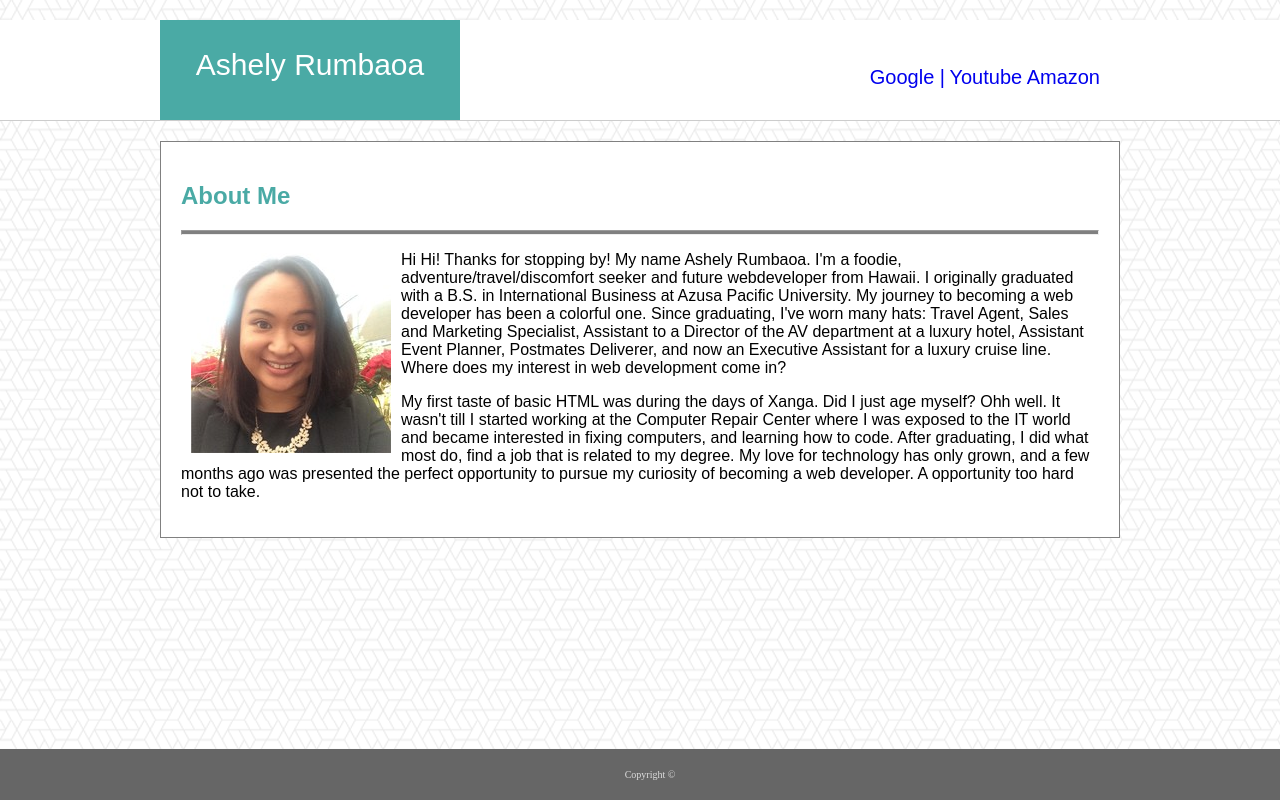
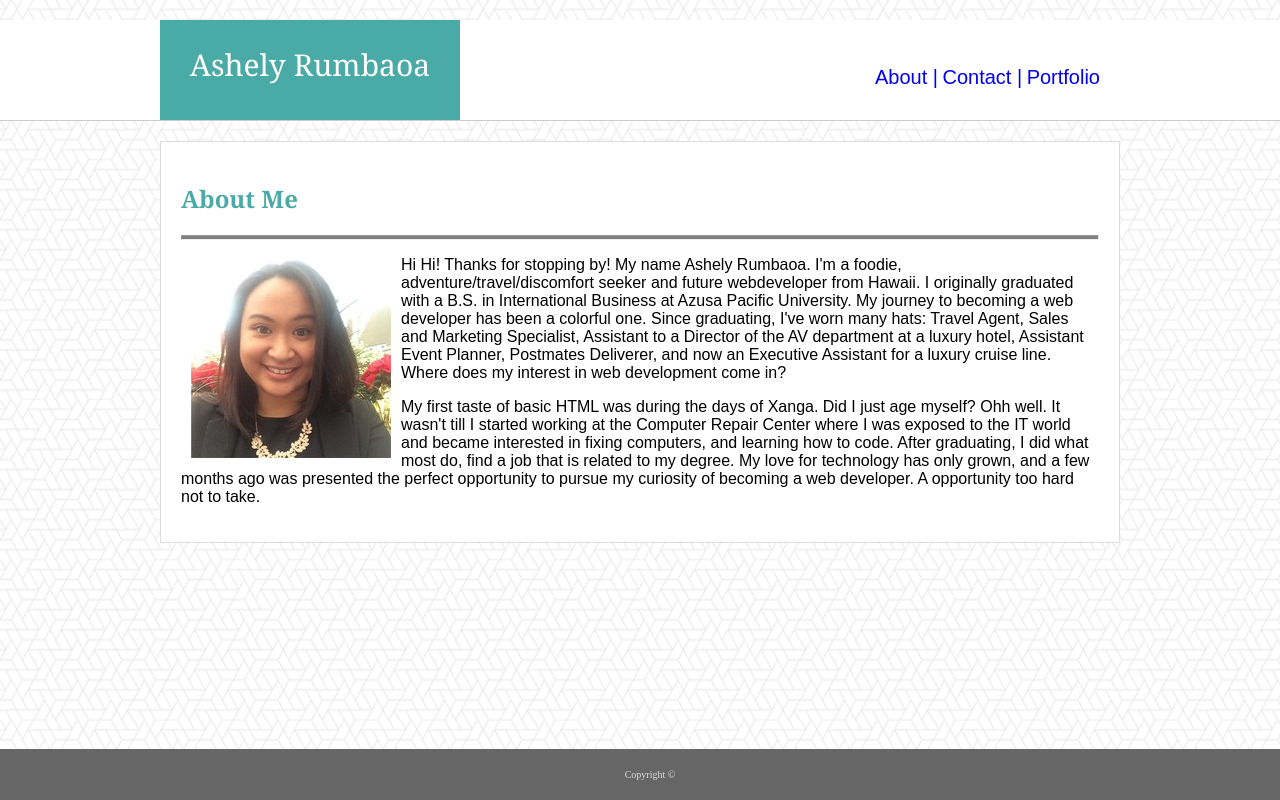
Before and after one commit to AshelyNicole/Homework_01, a plain HTML site: page index.html in a window 1280 px wide. Drawn offline with Linux system fonts and the light colour scheme.

Commit message:
tutor help: CSS for index.html

```diff
--- a/Assets/CSS/style.css
+++ b/Assets/CSS/style.css
@@ -9,19 +9,21 @@ body{
     max-width: 960px;
     background-color: white;
     font-family: 'Arial', 'Helvetica Neue', Helvetica, sans-serif;
+    border: 1px soild #cccccc;
 }
 
 .mainarea {
-    border: 1px solid grey;
+    border: 1px solid #dddddd;
     padding: 20px;
 }
 #logo {
     float: left;
     width: 300px;
     height: 100px;
+    background-color:  #4aaaa5;
+    line-height: 90px;
     font-size: 30px;
-    line-height: 90px;
-    background-color:  #4aaaa5;
+    font-family: 'Georgia', Times, 'Times New Roman', serif;
     color: white;
     text-align: center;
     text-decoration: none;
@@ -67,7 +69,7 @@ hr {
 
 h2 {
     color: #4aaaa5;
-    border-bottom: #dddddd;
+    font-family: 'Georgia', Times, 'Times New Roman', serif;
 }
 
 .aboutmephoto {
--- a/index.html
+++ b/index.html
@@ -16,9 +16,9 @@
         <div class= "container">
         <a  href="#" id="logo">Ashely Rumbaoa</a>
         <nav>
-            <a href="google.com">Google |</a>
-            <a href="https://www.youtube.com">Youtube</a>
-            <a href="https://www.youtube.com">Amazon</a>
+            <a href="file:///Users/ashelynicole/BCS_Homework/Homework_01/index.html">About |</a>
+            <a href="file:///Users/ashelynicole/BCS_Homework/Homework_01/contact.html">Contact |</a>
+            <a href="file:///Users/ashelynicole/BCS_Homework/Homework_01/portfolio.html">Portfolio</a>
         </nav>
         </div>
 
```
